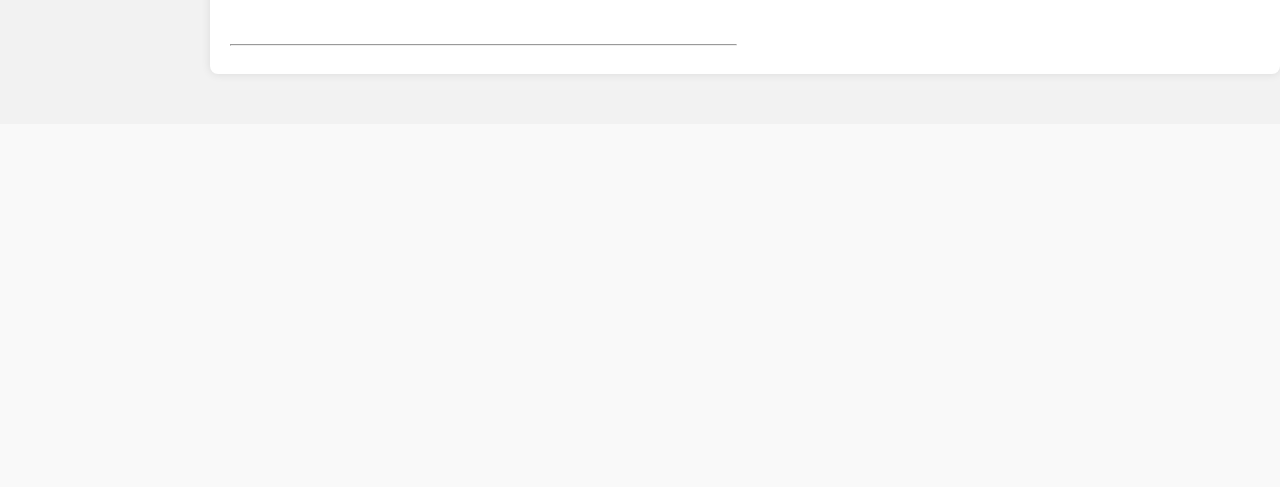
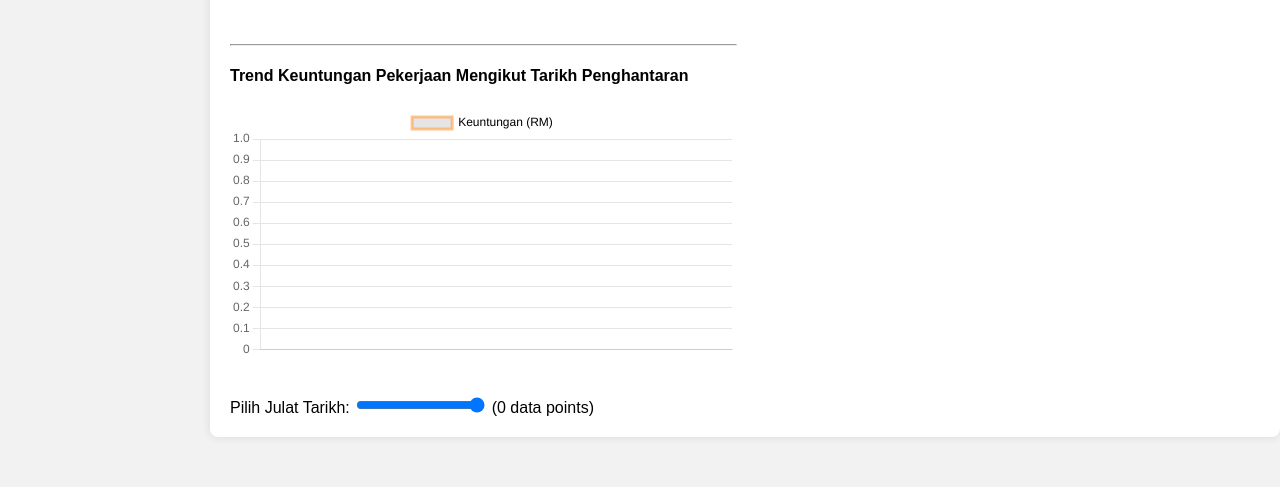
Before and after one commit to syhmyhy/gksb_aftersales_system, a Flask app: page /home.html in a window 1280 px wide. Shown: the part 1149-1636 px from the top of the page. Before the commit the page ends 1226 px from the top, so only its background shows below. Run offline with Flask 3, Linux system fonts and the light colour scheme; the visitor is signed in with stand-in values (Sample User, id 1); data that the repository does not hold is empty; some libraries are stand-ins or nearby versions.

Commit message:
add line chart  jobProfitabilityTrendChart

```diff
--- a/app/static/scripts/home_chart.js
+++ b/app/static/scripts/home_chart.js
@@ -90,3 +90,64 @@ document.addEventListener('DOMContentLoaded', function() {
         })
         .catch(error => console.error('Error fetching job costs and profits:', error));
 });
+
+document.addEventListener('DOMContentLoaded', function() {
+    let chart; // Chart instance variable
+
+    // Fetch job profitability trends data from server
+    fetch('/get_job_profitability_trends')
+        .then(response => response.json())
+        .then(data => {
+            const ctx = document.getElementById('jobProfitabilityTrendChart').getContext('2d');
+
+            // Initialize the chart with full dataset
+            chart = new Chart(ctx, {
+                type: 'line',
+                data: {
+                    labels: data.jobDates,
+                    datasets: [{
+                        label: 'Keuntungan (RM)',
+                        borderColor: 'rgba(255, 159, 64, 0.6)',
+                        data: data.profits
+                    }]
+                },
+                options: {
+                    scales: {
+                        y: {
+                            beginAtZero: true
+                        }
+                    },
+                    plugins: {
+                        legend: {
+                            display: true,
+                            labels: {
+                                color: 'black'
+                            }
+                        }
+                    }
+                }
+            });
+
+            // Set initial label for the date range slider
+            const maxDataPoints = data.jobDates.length;
+            document.getElementById('dateRangeLabel').textContent = `(${maxDataPoints} data points)`;
+
+            // Update chart based on slider input
+            const slider = document.getElementById('dateRangeSlider');
+            const label = document.getElementById('dateRangeLabel');
+
+            slider.oninput = function() {
+                const rangeValue = parseInt(this.value);
+                const maxIndex = Math.floor((rangeValue / 100) * maxDataPoints);
+
+                // Update chart labels and data based on selected date range
+                chart.data.labels = data.jobDates.slice(0, maxIndex);
+                chart.data.datasets[0].data = data.profits.slice(0, maxIndex);
+                chart.update();
+
+                // Update the label to show the number of data points displayed
+                label.textContent = `(${maxIndex} data points)`;
+            };
+        })
+        .catch(error => console.error('Error fetching job profitability trends:', error));
+});
--- a/app/templates/home.html
+++ b/app/templates/home.html
@@ -9,6 +9,8 @@
     <link rel="stylesheet" href="../static/styles/home.css">
     <script src="https://cdn.jsdelivr.net/npm/chart.js"></script>
     <script src="../static/scripts/home_chart.js"></script>
+    <link rel="stylesheet" href="https://cdnjs.cloudflare.com/ajax/libs/noUiSlider/14.6.3/nouislider.min.css">
+    <script src="https://cdnjs.cloudflare.com/ajax/libs/noUiSlider/14.6.3/nouislider.min.js"></script>
 </head>
 <body>
     <div class="container">
@@ -36,17 +38,27 @@
                 {% endif %}
                 <hr>
                 <div class="chart-container">
-                    <!-- Chart 2: Job Costs and Profits -->
+                    <!-- Chart 1: Job Costs and Profits -->
                     <h4>Purata Kos dan Untung Per Unit Kenderaan</h4>
                     <canvas id="jobCostsProfitsChart"></canvas>
                 </div><br><br>
                 <hr>
                 <div class="chart-container">
-                    <!-- Chart 1: Job Quantity -->
+                    <!-- Chart 2: Job Quantity -->
                     <h4>Kuantiti Kenderaan Mengikut Jenis</h4>
                     <canvas id="jobQuantityChart"></canvas>
                 </div><br><br>
                 <hr>
+                <div class="chart-container">
+                    <!-- Chart 4: Job Profitability Trends -->
+                    <h4>Trend Keuntungan Pekerjaan Mengikut Tarikh Penghantaran</h4>
+                    <canvas id="jobProfitabilityTrendChart"></canvas>
+                </div><br><br>
+                <div class="slider-container">
+                    <label for="dateRangeSlider">Pilih Julat Tarikh:</label>
+                    <input type="range" min="0" max="100" value="100" class="slider" id="dateRangeSlider">
+                    <span id="dateRangeLabel"></span>
+                </div>
             </div>
         </div>
     </div>
--- a/app/views.py
+++ b/app/views.py
@@ -350,7 +350,6 @@ def update_staff_profile():
 
 # Other routes and functions as needed
 
-
 # Add the new route for getting job costs and profits
 @app.route('/get_job_costs_profits')
 def get_job_costs_profits():
@@ -371,3 +370,18 @@ def get_job_costs_profits():
         'costsPerUnit': costs_per_unit,
         'profitsPerUnit': profits_per_unit
     })
+
+# Add new route for getting job profitability trends
+@app.route('/get_job_profitability_trends')
+def get_job_profitability_trends():
+    # Query job data sorted by delivery date and collect profits
+    job_data = Job.query.order_by(Job.jobDateDelivered).all()
+
+    # Prepare data to be sent as JSON
+    job_dates = [job.jobDateDelivered.strftime('%Y-%m-%d') for job in job_data]
+    profits = [float(job.totalProfit) for job in job_data]
+
+    return jsonify({
+        'jobDates': job_dates,
+        'profits': profits
+    })
```
